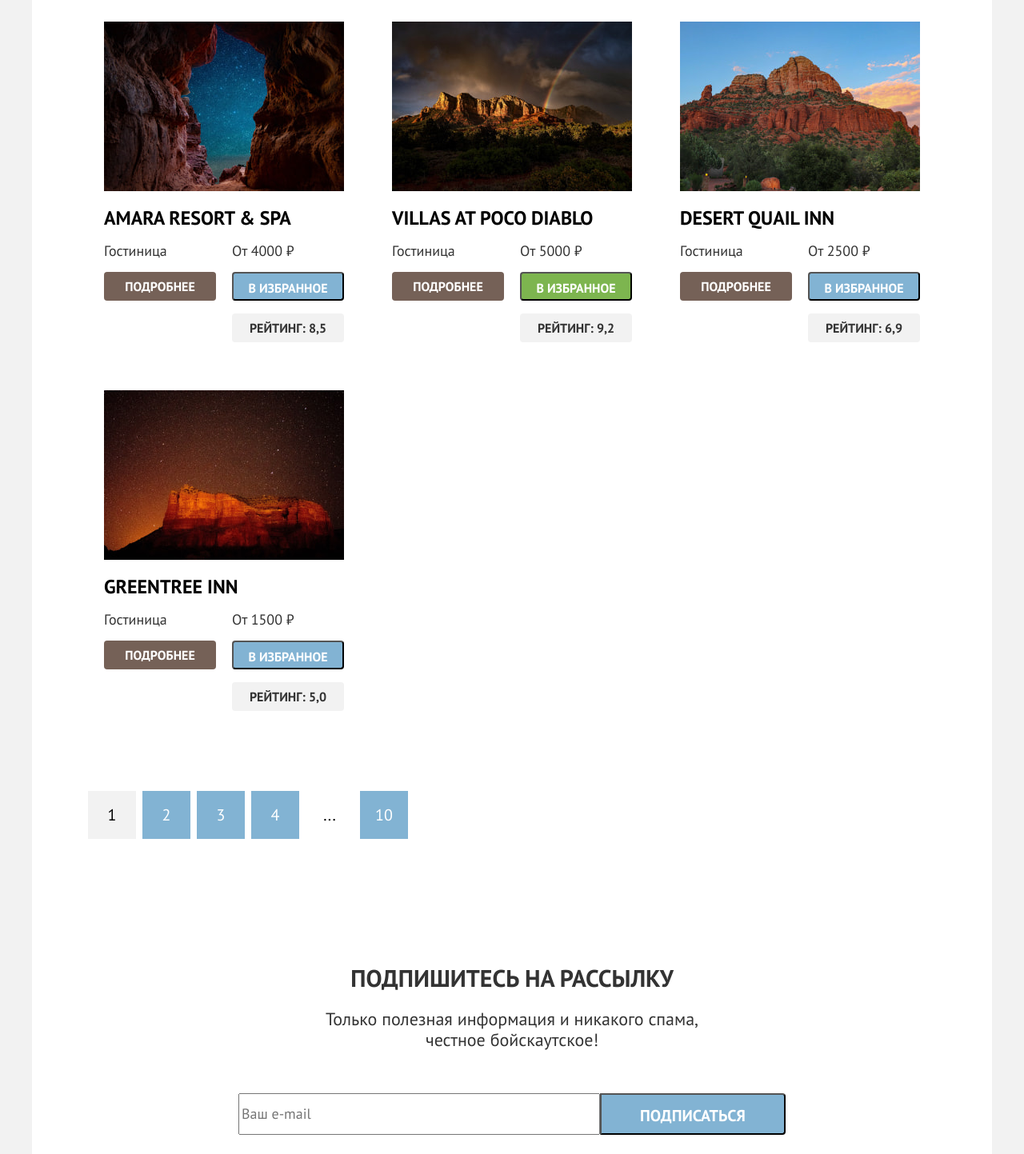
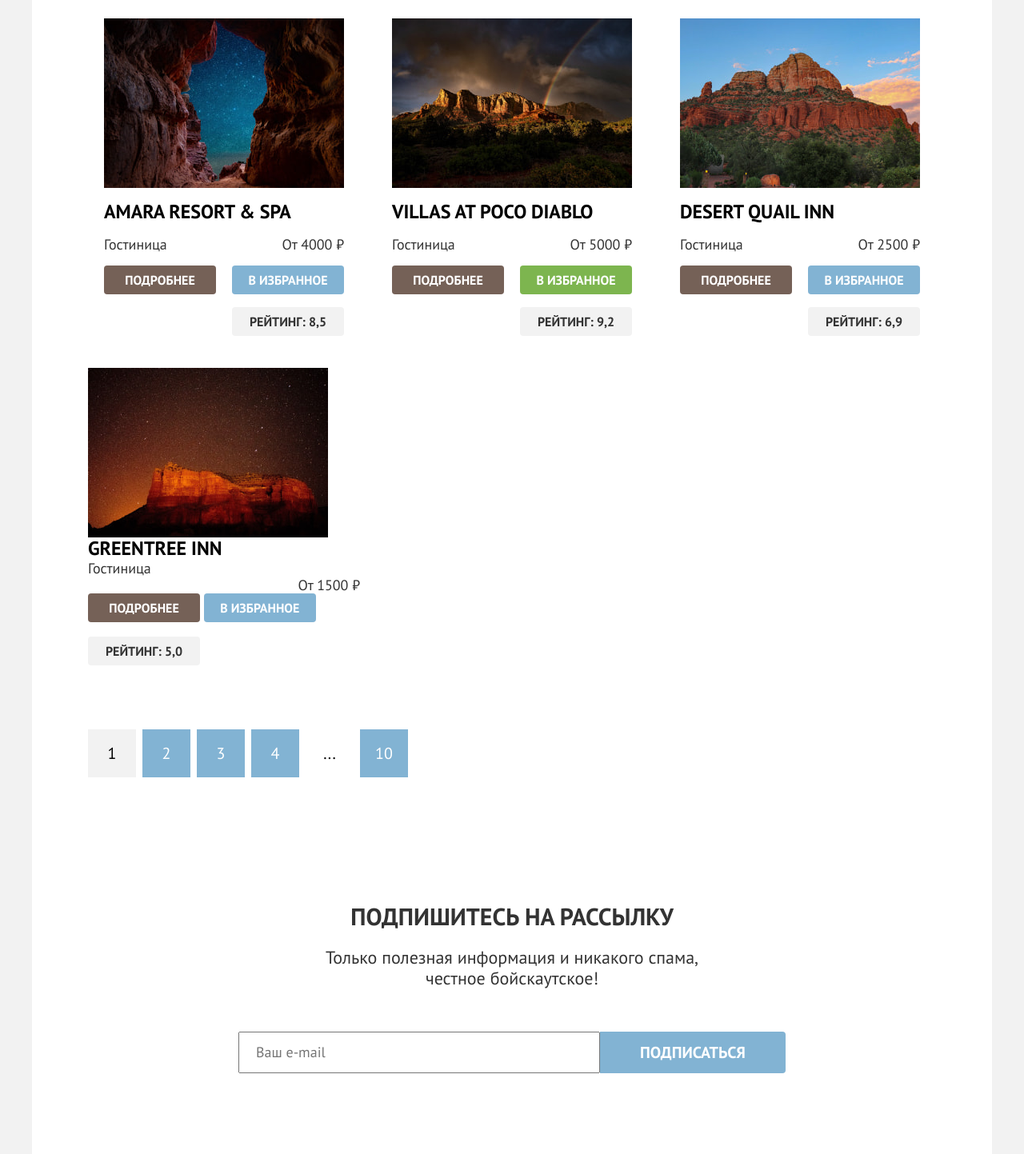
Before and after one commit to htmlacademy-htmlcss/2422439-sedona-39, a website: page catalog.html in a window 1280 px wide. Shown: the part 568-2011 px from the top of the page at 80% size. Drawn offline with Linux system fonts and the light colour scheme.

Commit message:
7.24. Постройте мелкие сетки на гридах для подходящих компонентов

```diff
--- a/catalog.html
+++ b/catalog.html
@@ -156,7 +156,7 @@
                 <h3 class="product-card-title title-h3" lang="en">Amara Resort & Spa</h3>
               </a>
               <p class="product-card-text">Гостиница</p>
-              <p class="product-card-text">От 4000 ₽</p>
+              <p class="product-card-price">От 4000 ₽</p>
               <a class="product-card-button button button-primary" href="#">Подробнее</a>
               <button class="product-card-button button button-secondary" type="button">В избранное</button>
               <p class="product-card-stars"><span class="visually-hidden">4 звезды</span></p>
@@ -173,7 +173,7 @@
                 <h3 class="product-card-title title-h3" lang="en">Villas at Poco Diablo</h3>
               </a>
               <p class="product-card-text">Гостиница</p>
-              <p class="product-card-text">От 5000 ₽</p>
+              <p class="product-card-price">От 5000 ₽</p>
               <a class="product-card-button button button-primary" href="#">Подробнее</a>
               <button class="product-card-button button button-selected" type="button">В избранное</button>
               <p class="product-card-stars"><span class="visually-hidden">4 звезды</span></p>
@@ -190,7 +190,7 @@
                 <h3 class="product-card-title title-h3" lang="en">Desert Quail Inn</h3>
               </a>
               <p class="product-card-text">Гостиница</p>
-              <p class="product-card-text">От 2500 ₽</p>
+              <p class="product-card-price">От 2500 ₽</p>
               <a class="product-card-button button button-primary" href="#">Подробнее</a>
               <button class="product-card-button button button-secondary" type="button">В избранное</button>
               <p class="product-card-stars"><span class="visually-hidden">3 звезды</span></p>
@@ -198,7 +198,7 @@
             </div>
           </li>
           <li class="catalog-item">
-            <div class="product-card">
+            <!-- <div class="product-card">-->
               <a class="product-card-link" tabindex="-1" href="#">
                 <img class="product-card-image" src="images/hotels/hotel-4.jpg" width="300" height="212"
                   alt="Горы на фоне звездного неба.">
@@ -207,12 +207,12 @@
                 <h3 class="product-card-title title-h3" lang="en">GreenTree Inn</h3>
               </a>
               <p class="product-card-text">Гостиница</p>
-              <p class="product-card-text">От 1500 ₽</p>
+              <p class="product-card-price">От 1500 ₽</p>
               <a class="product-card-button button button-primary" href="#">Подробнее</a>
               <button class="product-card-button button button-secondary" type="button">В избранное</button>
               <p class="product-card-stars"><span class="visually-hidden">2 звезды</span></p>
               <p class="product-card-rating button">Рейтинг: 5,0</p>
-            </div>
+            <!--</div>-->
           </li>
         </ul>
         <ul class="pagination">
@@ -243,10 +243,10 @@
         <h2 class="subscribe-title title-h2">Подпишитесь на рассылку</h2>
         <p class="subscribe-text">Только полезная информация и никакого спама,<br> честное бойскаутское!</p>
         <form class="subscribe-form" action="https://echo.htmlacademy.ru/" method="post">
-          <label class="visually-hidden" for="subscribe-email" lang="en">Email</label>
+          <label class="subscribe-label visually-hidden" for="subscribe-email" lang="en">Email</label>
           <input class="field" placeholder="Ваш e-mail" type="email" name="subscribe-email" id="subscribe-email"
             required>
-          <button class="subscribe-button button button-secondary" type="submit">Подписаться</button>
+          <button class="subscribe-button button button-secondary button-lg" type="submit">Подписаться</button>
         </form>
       </section>
     </main>
--- a/styles/styles.css
+++ b/styles/styles.css
@@ -67,45 +67,53 @@ img {
   max-width: 100%;
   height: auto;
   object-fit: contain;
+  vertical-align: middle;
 }
 
 .button {
+  display: inline-block;
   font-family: inherit;
   font-size: 16px;
   line-height: 20px;
   font-weight: 700;
   text-align: center;
-  color: #ffffff;
   text-transform: uppercase;
   text-decoration: none;
   border-radius: 4px;
-  padding: 8px 10px;
+  border: none;
+  padding: 8px 15px;
   width: 140px;
-  height: 36px;
+  min-height: 36px;
 }
 
 .button-primary {
+  color: #ffffff;
   background-color: #756157;
 }
 
 .button-secondary {
+  color: #ffffff;
   background-color: #82B3D3;
 }
 
 .button-selected {
+  color: #ffffff;
   background-color: #7DB54F;
 }
 
 .button-transparent {
+  color: #ffffff;
   background-color: transparent;
 }
 
-.search-hotels-button {
+.button-lg {
   font-size: 20px;
   line-height: 36px;
-  text-align: center;
-  width: 376px;
-  height: 52px;
+  min-height: 52px;
+}
+
+.search-hotels-button {
+  min-width: 376px;
 }
 
 /* Header */
@@ -198,7 +206,6 @@ img {
   background-size: 100% auto, cover;
   padding: 51px 371px 82px;
   background-repeat: no-repeat;
-  margin-bottom: 69px;
 }
 
 .title-h2,
@@ -222,8 +229,10 @@ img {
 }
 
 /* Advantages */
-.advantages {
-  margin-bottom: 64px;
+
+.advantages-header {
+  padding-top: 69px;
+  padding-bottom: 90px;
 }
 
 .advantages-title {
@@ -234,8 +243,7 @@ img {
   font-size: 22px;
   line-height: 26px;
   text-align: center;
-  margin-top: 0;
-  margin-bottom: 90px;
+  margin: 0;
 }
 
 .advantages-list {
@@ -297,8 +305,9 @@ img {
 
 /* Infrastructure */
 
-.infrastructure {
-  margin-bottom: 96px;
+.infrastructure-header {
+  padding: 64px 0;
+  text-align: center;
 }
 
 .infrastructure-item:nth-child(even) {
@@ -312,9 +321,7 @@ img {
 .infrastructure-lead-text {
   font-size: 22px;
   line-height: 26px;
-  text-align: center;
-  margin-top: 0;
-  margin-bottom: 64px;
+  margin: 0;
 }
 
 .infrastructure-list {
@@ -326,16 +333,24 @@ img {
   text-align: center;
 }
 
+.infrastructure-title {
+  margin-bottom: 30px;
+}
+
 .infrastructure-item {
   padding: 81px 85px;
   width: 400px;
+}
+
+.infrastructure-item p {
+  margin: 0;
 }
 
 /* search */
 
 .search {
   text-align: center;
-  margin-bottom: 96px;
+  padding: 96px 0;
 }
 
 .search-text,
@@ -357,16 +372,20 @@ img {
 .subscribe-form {
   display: flex;
   justify-content: center;
+  max-width: 684px;
+  margin: 0 auto;
+}
+
+.subscribe-label {
+  flex-grow: 1;
 }
 
 .subscribe-button {
   font-size: 20px;
-  line-height: 36px;
   font-weight: 700;
   text-align: center;
-  width: 232px;
-  height: 52px;
-  border-radius: 0px 4px 4px 0px;
+  min-width: 232px;
+  border-radius: 0 4px 4px 0;
 }
 
 .subscribe-index {
@@ -383,11 +402,11 @@ img {
 
 .field {
   font-family: inherit;
-  font-size: 18px;
+  font-size: inherit;
   line-height: 24px;
   color: #000000;
-  width: 452px;
-  height: 52px;
+  width: 100%;
+  padding: 12px 20px;
 }
 
 /* Footer */
@@ -505,20 +524,18 @@ img {
   gap: 20px;
   list-style-type: none;
   padding: 0;
+  margin: 0;
   margin-bottom: 80px;
 }
 
 .product-card {
   display: grid;
   grid-template-columns: repeat(2, 140px);
+  grid-template-rows: 1fr;
   row-gap: 16px;
   column-gap: 20px;
   padding: 20px;
 }
-
-/*.product-card-image {
-  grid-column: span ;
-}*/
 
 .product-card-link {
   text-decoration: none;
@@ -530,6 +547,13 @@ img {
   font-size: inherit;
   line-height: inherit;
   margin: 0;
+}
+
+.product-card-price {
+  font-size: inherit;
+  line-height: inherit;
+  margin: 0;
+  text-align: right;
 }
 
 .product-card-rating {
```
Also changed, not shown: index.html (+9 -7 lines).
